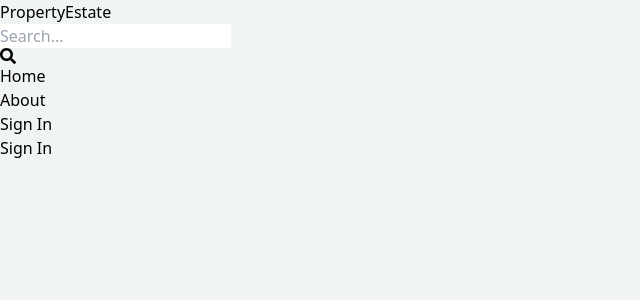
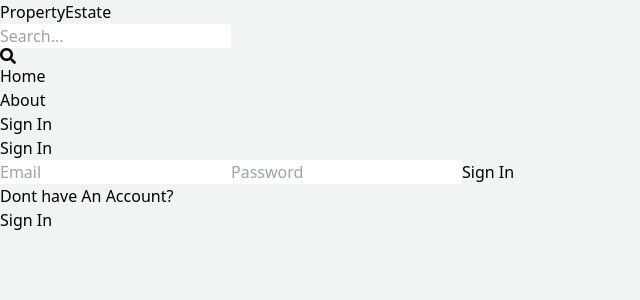
Before and after one commit to vivnegi21/mern-estate, a React (Vite) app in the folder client/: page /sign-in in a window 1280 px wide. Shown: the top 300 px of the page, without its empty margins (0-640 px from the left). Built offline with nearby package versions, Linux system fonts and the light colour scheme.

Commit message:
complete Signin functionality

```diff
--- a/client/src/pages/SignIn.jsx
+++ b/client/src/pages/SignIn.jsx
@@ -1,8 +1,67 @@
-import React from 'react'
+import React, { useState } from 'react'
+import { Link,useNavigate } from 'react-router-dom'
 
 const SignIn = () => {
+
+  const [formdata, setFormData] = useState({});
+  const [error, setError] = useState(null);
+  const [loading, setLoading] = useState(false);
+  const navigate = useNavigate();
+
+  const handleChange = (e) => {
+    setFormData({
+      ...formdata,
+      [e.target.id]: e.target.value
+    })
+  }
+  const onSubmit = async (e) => {
+
+    e.preventDefault();
+    try {
+      setLoading(true);
+      const res = await fetch('/api/auth/signin',
+        {
+          method: 'POST',
+          headers: {
+            'Content-Type': 'application/json',
+          },
+          body: JSON.stringify(formdata),
+        }
+      );
+      const data = await res.json();
+      if(data.success===false){
+        setError(data.message);
+        setLoading(false);
+        return;
+      }
+      setLoading(false);
+      setError(null);
+      navigate('/')
+
+    } catch (error) {
+      setLoading(false);
+      setError(error.message);
+    }
+    console.log(data);
+  }
+  // console.log(formdata);
   return (
-    <div>Sign In</div>
+    <div className='p-3 max-w-lg mx-auto'>
+      <h1 className='text-3xl text-center font-semibold my-7'>Sign In</h1>
+      <form action="" className='flex flex-col gap-4' onSubmit={onSubmit}>
+        <input type="text" placeholder='Email' className='border p-3 rounded-lg' id='email' onChange={handleChange} />
+        <input type="password" placeholder='Password' className='border p-3 rounded-lg' id='password' onChange={handleChange} />
+        <button  disabled={loading} className='bg-slate-700 text-white p-3 rounded-lg uppercase hover:opacity-95 disabled:opacity-80' >
+          {loading?'Loading...':"Sign In"}
+        </button>
+
+      </form>
+      <div className='flex gap-2 mt-5'>
+        <p>Dont have An Account?</p>
+        <Link className='text-blue-700 ' to={'/sign-up'}>Sign In</Link>
+      </div>
+      {error && <p className='text-red-500 mt-5'>{error}</p> }
+    </div>
   )
 }
 
--- a/client/src/pages/SignUp.jsx
+++ b/client/src/pages/SignUp.jsx
@@ -51,7 +51,7 @@ const SignUp = () => {
       <form action="" className='flex flex-col gap-4' onSubmit={onSubmit}>
         <input type="text" placeholder='Username' className='border p-3 rounded-lg' id='username' onChange={handleChange} />
         <input type="text" placeholder='Email' className='border p-3 rounded-lg' id='email' onChange={handleChange} />
-        <input type="text" placeholder='Password' className='border p-3 rounded-lg' id='password' onChange={handleChange} />
+        <input type="password" placeholder='Password' className='border p-3 rounded-lg' id='password' onChange={handleChange} />
         <button  disabled={loading} className='bg-slate-700 text-white p-3 rounded-lg uppercase hover:opacity-95 disabled:opacity-80' >
           {loading?'Loading...':"SignUp"}
         </button>
@@ -59,7 +59,7 @@ const SignUp = () => {
       </form>
       <div className='flex gap-2 mt-5'>
         <p>Have An Account?</p>
-        <Link className='text-blue-700 '>Sign in</Link>
+        <Link className='text-blue-700 ' to={'/sign-in'}>Sign in</Link>
       </div>
       {error && <p className='text-red-500 mt-5'>{error}</p> }
     </div>
```
